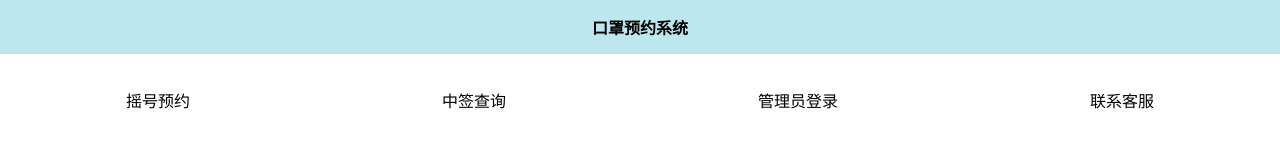
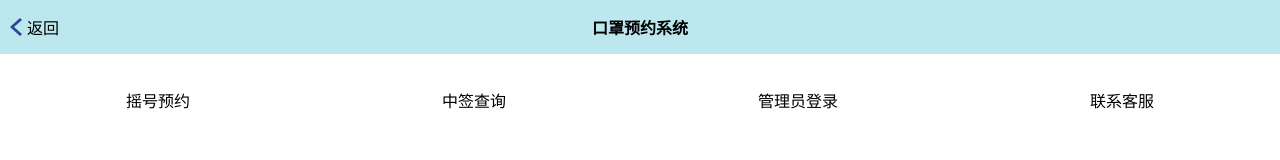
Before and after one commit to Mauue/live-project, a Vue app in the folder frontend/: page / in a window 1280 px wide. Shown: the top 160 px of the page. Built offline with nearby package versions, Linux system fonts and the light colour scheme.

Commit message:
Update App.vue
增加返回键

```diff
--- a/frontend/src/App.vue
+++ b/frontend/src/App.vue
@@ -1,5 +1,9 @@
 <template>
    <div id="app">
+      <div id="button" @click="router=0">
+         <img src="./assets/arrow.svg" />
+         <div>返回</div>
+      </div>
 		<header>口罩预约系统</header>
       <div v-if="router==0">
          <div id="wrapper">
```
